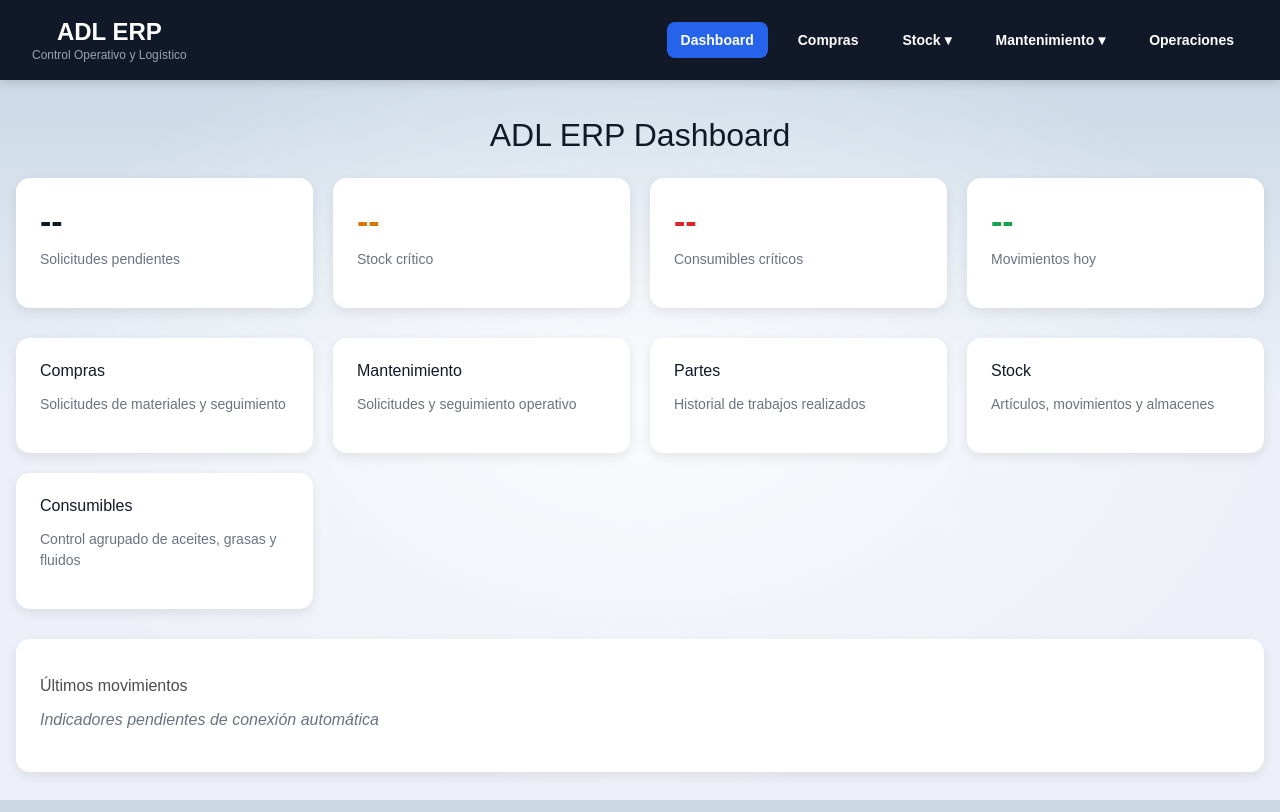
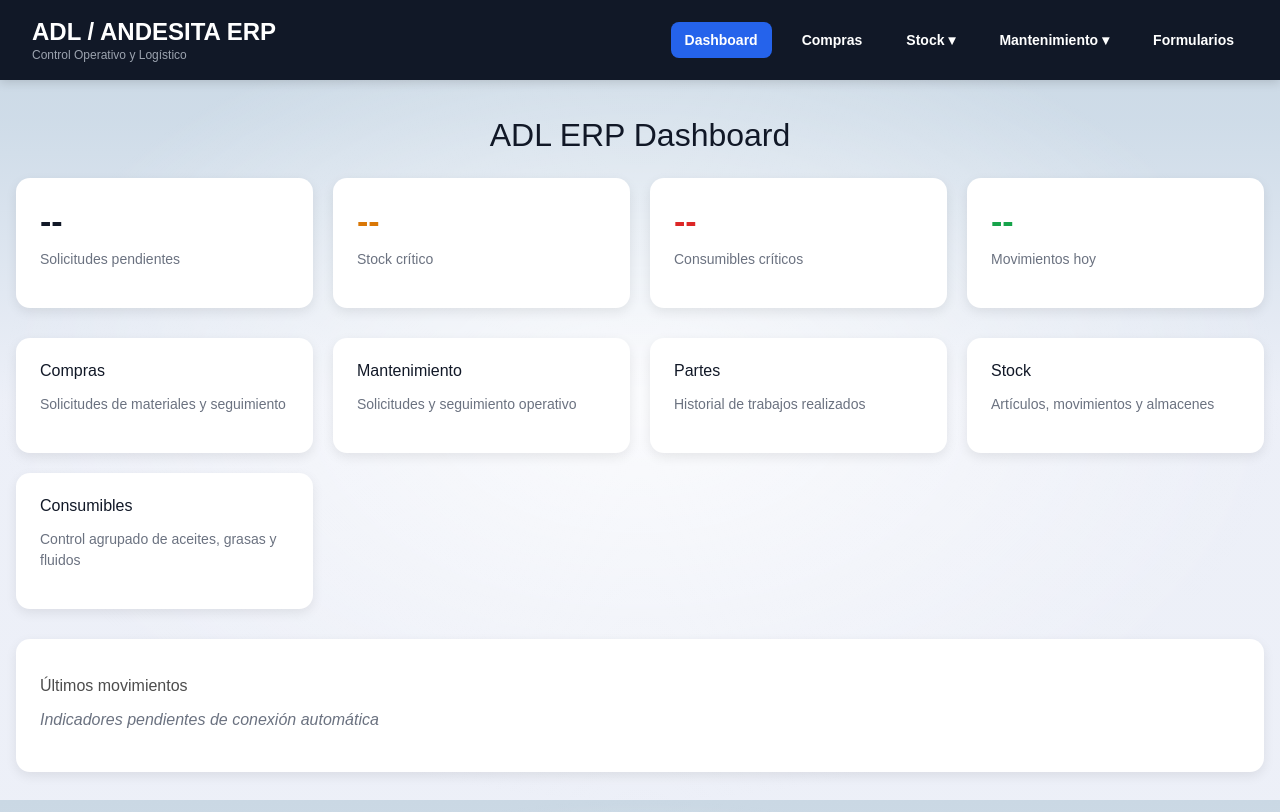
Before and after one commit to miguelkenny/adl-app, a SvelteKit app: page / in a window 1280 px wide. Built offline with nearby package versions, Linux system fonts and the light colour scheme.

Commit message:
first commit

```diff
--- a/src/routes/Header.svelte
+++ b/src/routes/Header.svelte
@@ -8,7 +8,7 @@
 <header>
 	<div class="logo">
 		<a href={resolve('/')}>
-			<h1>ADL ERP</h1>
+			<h1>ADL / ANDESITA ERP</h1>
 			<span>Control Operativo y Logístico</span>
 		</a>
 	</div>
@@ -119,10 +119,10 @@
 
 			<li aria-current={page.url.pathname.startsWith('/operaciones') ? 'page' : undefined}>
 				<a
-					href={resolve('/operaciones')}
+					href={resolve('/formularios')}
 					onclick={() => (menuOpen = false)}
 				>
-					Operaciones
+					Formularios
 				</a>
 			</li>
 		</ul>
```
Also changed, not shown: src/routes/formularios/+page.svelte (renamed from src/routes/operaciones/+page.svelte).
